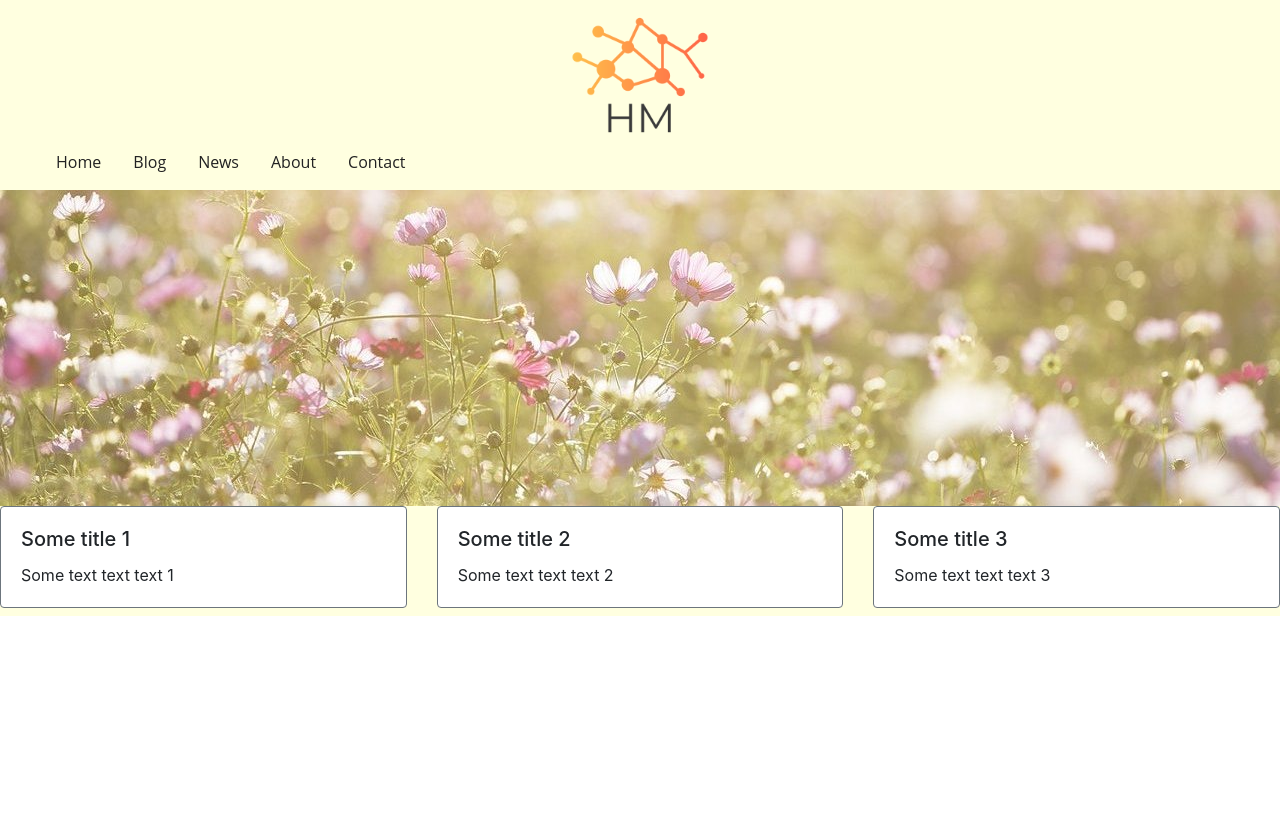
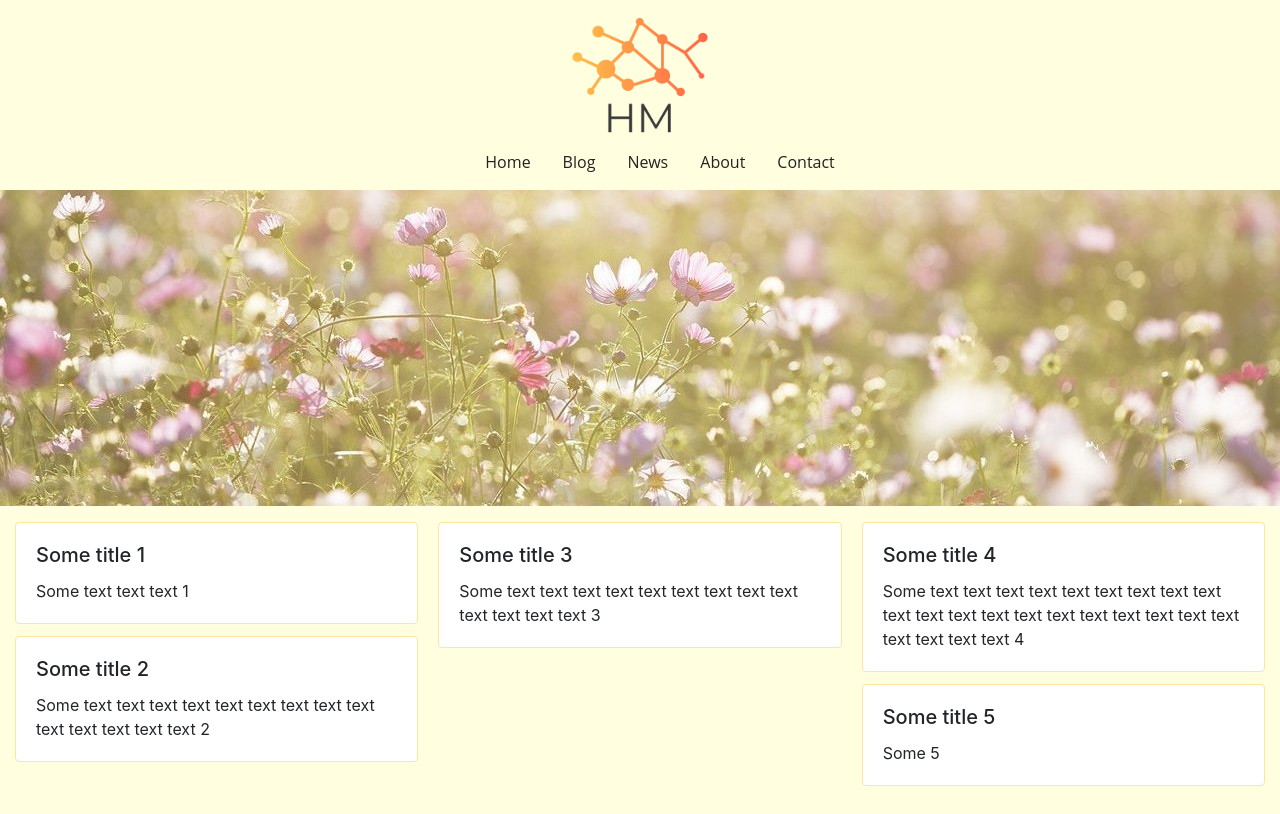
Before and after one commit to lakrista/blog-demo-app, a React (Create React App) app: page / in a window 1280 px wide. Built offline with nearby package versions, Linux system fonts and the light colour scheme.

Commit message:
change view

```diff
--- a/src/App.css
+++ b/src/App.css
@@ -61,3 +61,12 @@ nav > li > a:focus {
   margin-left: auto;
   margin-right: auto;
 }
+
+.container-fluid {
+  padding-top: 1em;
+  padding-bottom: 1em;
+}
+
+.card {
+  border-color: rgb(255, 228, 159);
+}
--- a/src/App.js
+++ b/src/App.js
@@ -1,9 +1,10 @@
 import React from 'react';
+import 'bootstrap/dist/css/bootstrap.min.css';
 import './App.css';
 import Header from './component/Header';
 import Navbar from './component/Navbar';
 import Content from './component/Content';
-import 'bootstrap/dist/css/bootstrap.min.css';
+
 
 function App() {
     return (
--- a/src/component/Article.jsx
+++ b/src/component/Article.jsx
@@ -3,8 +3,7 @@ import React from "react";
 
 const Article = (props) => {
 
-    return <Card className="mb-2"
-                 border="secondary">
+    return <Card>
         <Card.Body>
             <Card.Title>{props.title}</Card.Title>
             <Card.Text>
--- a/src/component/Content.jsx
+++ b/src/component/Content.jsx
@@ -1,7 +1,7 @@
 import React from 'react';
 import mainLogo from './../background-backlight-blur-color.jpg';
 import Article from "./Article";
-import {CardDeck} from "react-bootstrap";
+import {CardColumns} from "react-bootstrap";
 
 const Content = () => {
 
@@ -14,12 +14,22 @@ const Content = () => {
         {
             id: '2',
             title: 'Some title 2',
-            text: 'Some text text text 2'
+            text: 'Some text text text text text text text text text text text text text text 2'
         },
         {
             id: '3',
             title: 'Some title 3',
-            text: 'Some text text text 3'
+            text: 'Some text text text text text text text text text text text text text 3'
+        },
+        {
+            id: '4',
+            title: 'Some title 4',
+            text: 'Some text text text text text text text text text text text text text text text text text text text text text text text text 4'
+        },
+        {
+            id: '5',
+            title: 'Some title 5',
+            text: 'Some 5'
         }
     ];
 
@@ -33,10 +43,10 @@ const Content = () => {
         }
     };
 
-    return <div className='content'>
+    return <div className="content">
         <div className="content-main-img"><img alt="" src={mainLogo}/></div>
-        <div>
-            <CardDeck>{renderArticles(articles)}</CardDeck>
+        <div className="container-fluid">
+            <CardColumns>{renderArticles(articles)}</CardColumns>
         </div>
     </div>
 };
--- a/src/component/Navbar.jsx
+++ b/src/component/Navbar.jsx
@@ -1,7 +1,7 @@
 import React from 'react';
 
 const Navbar = () => {
-	return <nav className='nav'>
+	return <nav className='nav justify-content-center'>
 		<ul>
 			<a href="some"><li>Home</li></a>
 			<a href="some"><li>Blog</li></a>
```
Also changed, not shown: 1 other file (tests, documents, lock files or other folders).
